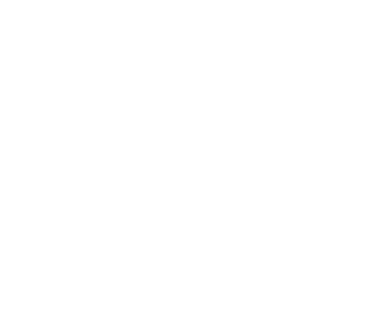
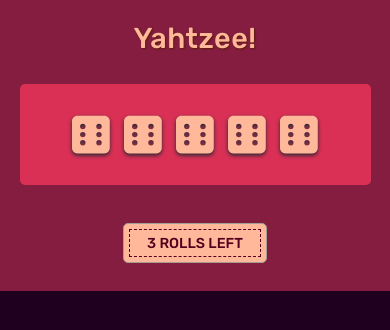
Before and after one commit to abishekh07/react-yahtzee, a React (Create React App) app: page / in a window 390 px wide. Shown: the top 330 px of the page. Built offline with nearby package versions, Linux system fonts and the light colour scheme.

Commit message:
added dices section in game logic

```diff
--- a/package.json
+++ b/package.json
@@ -3,6 +3,9 @@
   "version": "0.1.0",
   "private": true,
   "dependencies": {
+    "@fortawesome/fontawesome-svg-core": "^6.4.0",
+    "@fortawesome/free-solid-svg-icons": "^6.4.0",
+    "@fortawesome/react-fontawesome": "^0.2.0",
     "@testing-library/jest-dom": "^5.16.5",
     "@testing-library/react": "^13.4.0",
     "@testing-library/user-event": "^13.5.0",
--- a/public/index.html
+++ b/public/index.html
@@ -9,6 +9,14 @@
       name="description"
       content="Web site created using create-react-app"
     />
+
+    <link rel="preconnect" href="https://fonts.googleapis.com" />
+    <link rel="preconnect" href="https://fonts.gstatic.com" crossorigin />
+    <link
+      href="https://fonts.googleapis.com/css2?family=Rubik:wght@300;400;500;700&display=swap"
+      rel="stylesheet"
+    />
+
     <link rel="apple-touch-icon" href="%PUBLIC_URL%/logo192.png" />
     <!--
       manifest.json provides metadata used when your web app is installed on a
--- a/src/App.js
+++ b/src/App.js
@@ -1,7 +1,12 @@
-import "./App.module.css";
+import styles from "./App.module.css";
+import Game from "./components/GameLogic/Game";
 
 function App() {
-  return <div className="app"></div>;
+  return (
+    <div className={styles.app}>
+      <Game />
+    </div>
+  );
 }
 
 export default App;
--- /dev/null
+++ b/src/components/Dices/Dice.js
@@ -0,0 +1,29 @@
+import Die from "./Die";
+import styles from "./Dice.module.css";
+
+function Dice({
+  diceArr,
+  diceLocked,
+  toggleState,
+  rollsLeft,
+  totalRolls,
+  shouldAnimate
+}) {
+  return (
+    <div className={styles.dice}>
+      {diceArr.map((die, index) => (
+        <Die
+          key={index}
+          val={die}
+          isLocked={diceLocked[index]}
+          toggleState={toggleState}
+          idx={index}
+          hasGameStarted={rollsLeft < totalRolls}
+          shouldAnimate={shouldAnimate}
+        />
+      ))}
+    </div>
+  );
+}
+
+export default Dice;
--- /dev/null
+++ b/src/components/Dices/Dice.module.css
@@ -0,0 +1,15 @@
+.dice {
+  background-color: #db3056;
+  width: 85%;
+  margin: 2rem auto 3rem;
+  padding: 2.6rem 1rem;
+  border-radius: 5px;
+}
+
+@media only screen and (max-width: 600px) {
+  .dice {
+    width: 90%;
+    margin: 3rem auto 4rem;
+    padding: 3rem 1rem;
+  }
+}
--- /dev/null
+++ b/src/components/Dices/Die.js
@@ -0,0 +1,50 @@
+import styles from "./Die.module.css";
+import { FontAwesomeIcon } from "@fortawesome/react-fontawesome";
+import {
+  faDiceOne,
+  faDiceTwo,
+  faDiceThree,
+  faDiceFour,
+  faDiceFive,
+  faDiceSix
+} from "@fortawesome/free-solid-svg-icons";
+
+function Die({
+  isLocked,
+  shouldAnimate,
+  hasGameStarted,
+  val,
+  idx,
+  toggleState
+}) {
+  function callToggleState() {
+    toggleState(idx);
+  }
+
+  const diceNames = [
+    faDiceOne,
+    faDiceTwo,
+    faDiceThree,
+    faDiceFour,
+    faDiceFive,
+    faDiceSix
+  ];
+
+  const dieSide = diceNames[val - 1];
+  const shouldAnimateDie = hasGameStarted && shouldAnimate && !isLocked;
+  const shouldDisableDie = hasGameStarted && isLocked;
+
+  let classes = `${styles.die}`;
+  if (shouldAnimateDie) classes += ` ${styles["die__animate"]} `;
+  if (shouldDisableDie) classes += ` ${styles["die__disabled"]} `;
+
+  return (
+    <FontAwesomeIcon
+      icon={dieSide}
+      className={classes}
+      onClick={hasGameStarted ? callToggleState : undefined}
+    />
+  );
+}
+
+export default Die;
--- /dev/null
+++ b/src/components/Dices/Die.module.css
@@ -0,0 +1,37 @@
+.die {
+  cursor: pointer;
+  color: #ffb99a;
+  font-size: 4.5rem;
+  margin: 0 1.5rem;
+  filter: drop-shadow(0 2px 2px #222930);
+  transition: all 0.3s, opacity 1s, transform 1s;
+}
+
+.die__animate {
+  animation: fan 1s ease-in-out;
+}
+
+.die__disabled {
+  color: #5d0021;
+  filter: none;
+}
+
+@keyframes fan {
+  0% {
+    opacity: 0.6;
+    transform: rotate(0deg);
+    pointer-events: all;
+  }
+
+  100% {
+    opacity: 1;
+    transform: rotate(360deg);
+    pointer-events: none;
+  }
+}
+
+@media only screen and (max-width: 600px) {
+  .die {
+    margin: 0 0.75rem;
+  }
+}
--- /dev/null
+++ b/src/components/GameLogic/Game.js
@@ -0,0 +1,127 @@
+import Dice from "../Dices/Dice";
+import styles from "./Game.module.css";
+import { useState } from "react";
+
+const NUM_DICE = 5; // Number of Dice components
+const ROLLS_LEFT = 3; // Number of chances a user gets
+
+function Game() {
+  const [gameState, setGameState] = useState({
+    diceArr: new Array(5).fill(6),
+    diceLocked: new Array(5).fill(false),
+    rollsLeft: ROLLS_LEFT,
+    shouldAnimate: false,
+    scores: {
+      ones: undefined,
+      twos: undefined,
+      threes: undefined,
+      fours: undefined,
+      fives: undefined,
+      sixes: undefined,
+      threeOfAKind: undefined,
+      fourOfAKind: undefined,
+      fullHouse: undefined,
+      smallStraight: undefined,
+      largeStraight: undefined,
+      yahtzee: undefined
+    }
+  });
+
+  function animateDice() {
+    setGameState((prevState) => ({ ...prevState, shouldAnimate: true }));
+  }
+
+  function shuffleDice() {
+    const diceNums = [];
+
+    for (let i = 0; i < NUM_DICE; i++) {
+      const randNum = Math.floor(Math.random() * 6 + 1);
+
+      /* Only alter dice that are not locked. Else load Previous Values */
+
+      const diceValue = !gameState.diceLocked[i]
+        ? randNum
+        : gameState.diceArr[i];
+      diceNums.push(diceValue);
+    }
+
+    setGameState((prevState) => {
+      return {
+        ...prevState,
+        rollsLeft:
+          prevState.rollsLeft > 0
+            ? prevState.rollsLeft - 1
+            : prevState.rollsLeft
+      };
+    });
+
+    /* After 1 second, Reset animation trigger(shouldAnimate) and load new Dice Values */
+
+    setTimeout(() => {
+      setGameState((prevState) => {
+        return {
+          ...prevState,
+          shouldAnimate: false,
+          diceArr: diceNums
+        };
+      });
+    }, 1000);
+
+    animateDice();
+  }
+
+  function toggleLockedState(index) {
+    setGameState((prevState) => {
+      return {
+        ...prevState,
+        diceLocked: [
+          ...prevState.diceLocked.slice(0, index),
+          !prevState.diceLocked[index],
+          ...prevState.diceLocked.slice(index + 1)
+        ]
+      };
+    });
+  }
+
+  const areRollsLeft = gameState.rollsLeft > 0;
+  const rollDiceBtn = document.querySelector(".game__btn");
+  const shouldAnimate = gameState.shouldAnimate;
+
+  if (!areRollsLeft) {
+    rollDiceBtn.setAttribute("disabled", true);
+  }
+
+  if (rollDiceBtn) {
+    if (shouldAnimate) {
+      rollDiceBtn.style.pointerEvents = "none";
+    } else {
+      setTimeout(() => (rollDiceBtn.style.pointerEvents = "unset"), 500);
+    }
+  }
+
+  let rollDiceBtnTxt = gameState.rollsLeft;
+  rollDiceBtnTxt += gameState.rollsLeft !== 1 ? " Rolls Left" : " Roll Left";
+
+  return (
+    <div className={styles.game}>
+      <header className={styles.game__header}>
+        <h1>Yahtzee!</h1>
+
+        <Dice
+          diceArr={gameState.diceArr}
+          diceLocked={gameState.diceLocked}
+          toggleState={toggleLockedState}
+          rollsLeft={gameState.rollsLeft}
+          totalRolls={ROLLS_LEFT}
+          shouldAnimate={gameState.shouldAnimate}
+        />
+
+        <button className={styles.game__btn} onClick={shuffleDice}>
+          {rollDiceBtnTxt}
+        </button>
+      </header>
+    </div>
+  );
+}
+
+export default Game;
--- /dev/null
+++ b/src/components/GameLogic/Game.module.css
@@ -0,0 +1,62 @@
+:root {
+  --primary-color: #ffb99a;
+  --outline-color: #a39f92;
+  --background-color: #851d41;
+}
+
+.game {
+  text-align: center;
+  width: 70rem;
+  border: 1.5rem solid #fff;
+  border-radius: 1rem;
+}
+
+.game__header {
+  background-color: var(--background-color);
+  padding: 2.2rem 0;
+}
+
+.game__header h1 {
+  font-size: 3rem;
+  font-weight: 500;
+  letter-spacing: 0.5px;
+  color: var(--primary-color);
+  text-shadow: 1px 1px 2px #5c1c00;
+}
+
+.game__btn {
+  cursor: pointer;
+  width: 15rem;
+  height: 4.2rem;
+  margin-bottom: 0.7rem;
+  font-size: 1.5rem;
+  font-weight: 500;
+  text-transform: uppercase;
+  color: #52001e;
+  background: var(--primary-color);
+  box-shadow: none;
+  border-radius: 5px;
+  border: 1px solid var(--outline-color);
+  outline: 1px dashed currentColor;
+  outline-offset: -7px;
+  transform: translateY(0);
+  transition: transform 0.12s, box-shadow 0.12s;
+}
+
+.game__btn:active {
+  transform: translateY(1.75px);
+  box-shadow: none;
+}
+
+.game__btn:disabled {
+  opacity: 0.4;
+  cursor: not-allowed;
+}
+
+@media only screen and (max-width: 600px) {
+  .game {
+    width: 100vw;
+    border-radius: 0;
+    border: none;
+  }
+}
--- a/src/index.css
+++ b/src/index.css
@@ -1,13 +1,27 @@
-body {
+*,
+*::before,
+*::after {
   margin: 0;
-  font-family: -apple-system, BlinkMacSystemFont, 'Segoe UI', 'Roboto', 'Oxygen',
-    'Ubuntu', 'Cantarell', 'Fira Sans', 'Droid Sans', 'Helvetica Neue',
-    sans-serif;
-  -webkit-font-smoothing: antialiased;
-  -moz-osx-font-smoothing: grayscale;
+  padding: 0;
+  box-sizing: border-box;
+  font-family: "Rubik", sans-serif;
+  font-weight: 400;
+
+  /* Prevent blue outline when clicking on elements from a mobile phone(esp. Android) */
+
+  -webkit-tap-highlight-color: transparent;
 }
 
-code {
-  font-family: source-code-pro, Menlo, Monaco, Consolas, 'Courier New',
-    monospace;
+html {
+  font-size: 62.5%;
 }
+
+body {
+  background: #1f001f;
+}
+
+@media only screen and (max-width: 800px) {
+  html {
+    font-size: 60%;
+  }
+}
```
Also changed, not shown: 1 other file (tests, documents, lock files or other folders).
